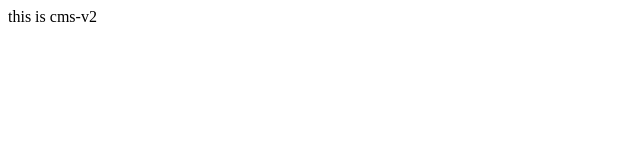
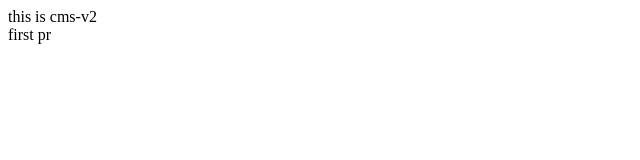
Before and after one commit to Utakato/release-script-5, a plain HTML site: page index.html in a window 1280 px wide. Shown: the full height of the page, 0-640 px from the left. Drawn offline with Linux system fonts and the light colour scheme.

Commit message:
first pr

```diff
--- a/index.html
+++ b/index.html
@@ -7,5 +7,7 @@
   </head>
   <body>
     this is cms-v2
+    <br />
+    first pr
   </body>
 </html>
```
